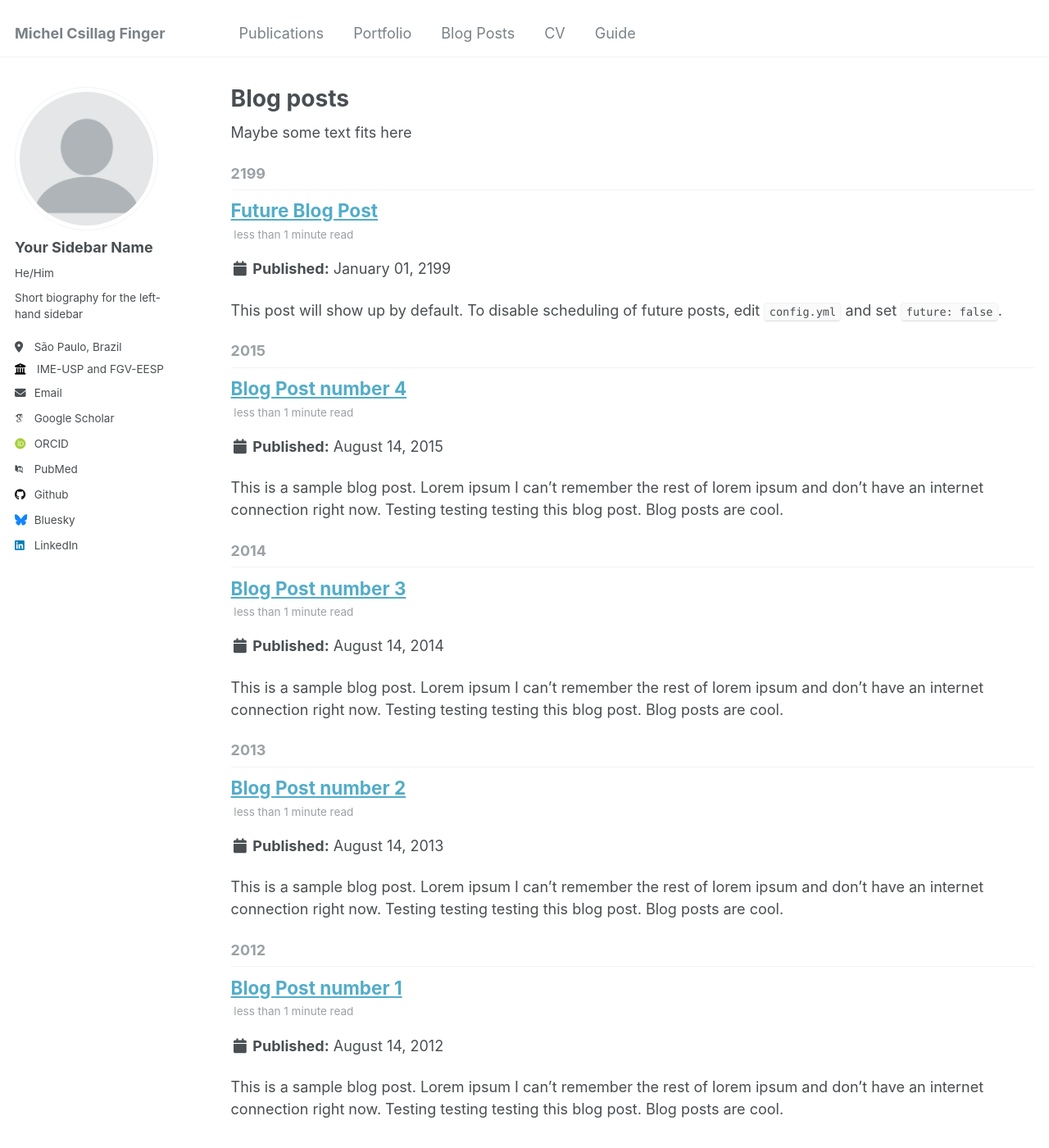
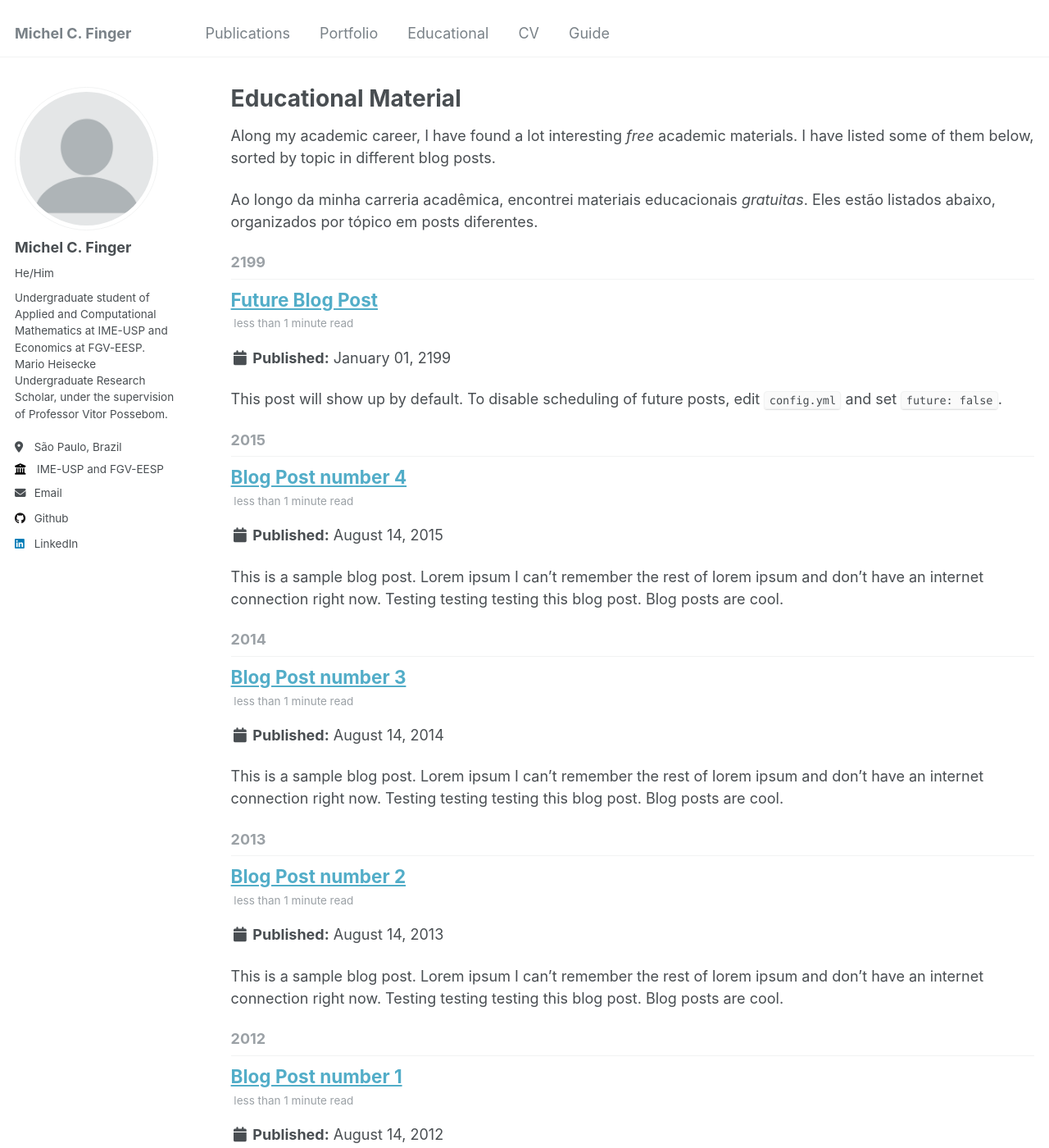
Before and after one commit to Micsifin/micsifin.github.io, a Jekyll site: the page built from _pages/year-archive.html, in a window 1280 px wide and 1400 px high. Shown: the whole window at 82% size. Built offline with Jekyll 4.4.1, drawn with Linux system fonts in a browser that asks for light colours; some web fonts are replaced; some of the changed text lies outside the part shown.

Commit message:
Several Changes

```diff
--- a/_config.yml
+++ b/_config.yml
@@ -8,7 +8,7 @@
 
 # Basic Site Settings
 locale                   : "en-US"
-title                    : "Michel Csillag Finger"
+title                    : "Michel C. Finger"
 title_separator          : "-"
 name                     : &name "Your Name"
 description              : &description "personal description"
@@ -22,9 +22,9 @@ repository               : "micsifin/micsifin.github.io"
 author:
   # Biographic information
   avatar           : "profile.png"
-  name             : "Your Sidebar Name"
+  name             : "Michel C. Finger"
   pronouns         : "He/Him" # example: "she/her"
-  bio              : "Short biography for the left-hand sidebar"
+  bio              : "Undergraduate student of Applied and Computational Mathematics at IME-USP and Economics at FGV-EESP. \n Mario Heisecke Undergraduate Research Scholar, under the supervision of Professor Vitor Possebom."
   location         : "São Paulo, Brazil"
   employer         : "IME-USP and FGV-EESP"
   uri              : # URL
@@ -32,11 +32,11 @@ author:
 
   # Academic websites
   arxiv            : # URL - Update with the correct link to your profile
-  googlescholar    : "https://scholar.google.com/citations?user=PS_CX0AAAAAJ"
+  googlescholar    : #"https://scholar.google.com/citations?user=PS_CX0AAAAAJ"
   impactstory      : # URL
-  orcid            : "http://orcid.org/yourorcidurl"
+  orcid            : #"http://orcid.org/yourorcidurl"
   semantic         : # URL
-  pubmed           : "https://www.ncbi.nlm.nih.gov/pubmed/?term=john+snow"
+  pubmed           : #"https://www.ncbi.nlm.nih.gov/pubmed/?term=john+snow"
   researchgate     : # URL
 
   # Repositories and software development
@@ -48,7 +48,7 @@ author:
   stackoverflow    : # User number or user number and name (i.e., use "1" or "1/jeff-atwood")
 
   # Social media
-  bluesky          : "bsky.app" # Replace this with you Bluesky username
+  bluesky          : #"bsky.app" # Replace this with you Bluesky username
   facebook         : # Username
   flickr           : # Username
   foursquare       : # Username
--- a/_data/navigation.yml
+++ b/_data/navigation.yml
@@ -17,8 +17,8 @@ main:
   - title: "Portfolio"
     url: /portfolio/
 
-  - title: "Blog Posts" # mudar nome para educação ou algo do gênero
-    url: /year-archive/
+  - title: "Educational" # mudar nome para educação ou algo do gênero
+    url: /educational-material/
 
   - title: "CV"
     url: /cv/
--- a/_pages/year-archive.html
+++ b/_pages/year-archive.html
@@ -1,13 +1,19 @@
 ---
 layout: archive
-permalink: /year-archive/
-title: "Blog posts"
+permalink: /educational-material/
+title: "Educational Material"
 author_profile: true
 redirect_from:
   - /wordpress/blog-posts/
 ---
 
-Maybe some text fits here
+<p>
+  Along my academic career, I have found a lot interesting <em>free</em> academic materials. I have listed some of them below, sorted by topic in different blog posts.
+</p>
+
+<p>
+  Ao longo da minha carreria acadêmica, encontrei materiais educacionais <em>gratuitas</em>. Eles estão listados abaixo, organizados por tópico em posts diferentes.
+</p>
 {% include base_path %}
 {% capture written_year %}'None'{% endcapture %}
 {% for post in site.posts %}
--- a/_posts/2012-08-14-blog-post-1.md
+++ b/_posts/2012-08-14-blog-post-1.md
@@ -8,13 +8,6 @@ tags:
   - category2
 ---
 
-This is a sample blog post. Lorem ipsum I can't remember the rest of lorem ipsum and don't have an internet connection right now. Testing testing testing this blog post. Blog posts are cool.
+Preciso lembrar onde muda cada parte do site. Vou fazer um post falando onde muda cada parte do site mesmo, uma boa ideia.
 
-Headings are cool
-======
-
-You can have many headings
-======
-
-Aren't headings cool?
-------
+Mas estou aqui para começar os postso falando sobre o material educacional.
```
Also changed, not shown: README.md (+1 -1 lines), _pages/about.md (+1 -1 lines).
